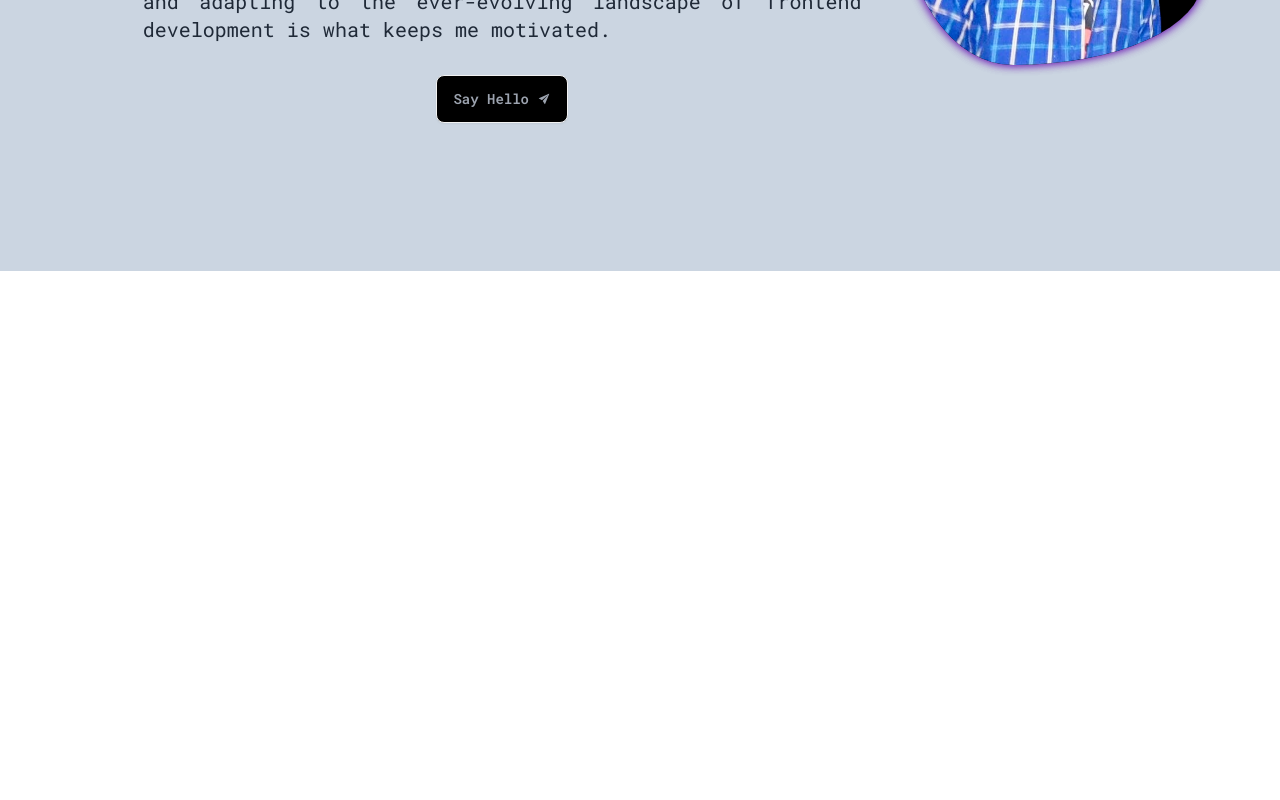
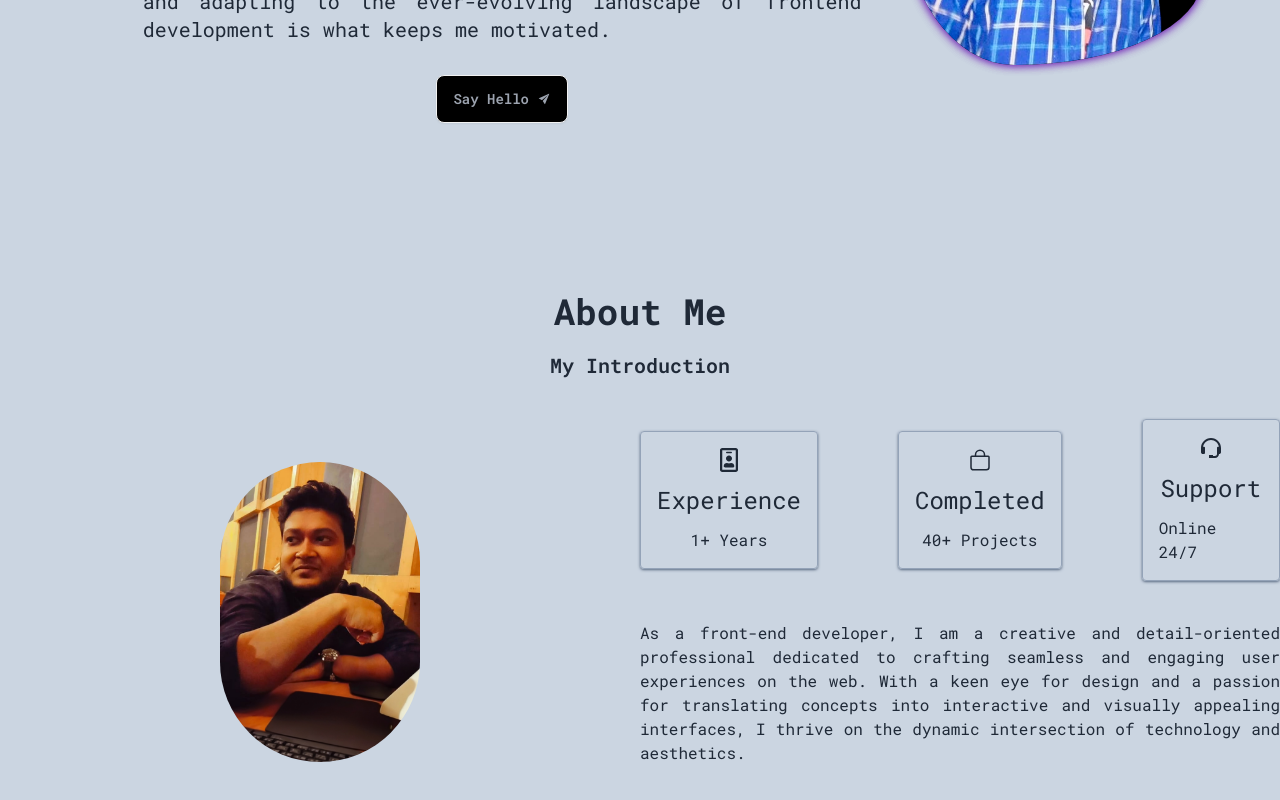
Before and after one commit to AshikurZaman01/portfolio-app, a React (Vite) app: page / in a window 1280 px wide. Shown: the part 530-1330 px from the top of the page. Before the commit the page ends 801 px from the top, so only its background shows below. Built offline with nearby package versions, Linux system fonts and the light colour scheme.

Commit message:
add about section

```diff
--- /dev/null
+++ b/src/Components/About/About.jsx
@@ -0,0 +1,57 @@
+import imgg from "../../assets/images/Firefly 20231211224753.png";
+import { FaRegIdBadge } from "react-icons/fa";
+import { IoBagOutline } from "react-icons/io5";
+import { BiSupport } from "react-icons/bi";
+
+const About = () => {
+    return (
+        <div>
+            <div className="text-center mb-10">
+                <h1 className="text-3xl md:text-4xl font-bold my-5">About Me</h1>
+                <h4 className="text-sm md:text-xl font-semibold">My Introduction</h4>
+            </div>
+
+            <div>
+                <div className="flex md:flex-row flex-col justify-between items-center">
+
+                    <div className="flex-1 md:order-1 order-1 md:my-0 mb-10">
+                        <div className="flex justify-center">
+                            <img className="md:w-[200px] w-[200px] h-[200px] md:h-[300px] object-cover md:rounded-full rounded-md" src={imgg} alt="" />
+                        </div>
+                    </div>
+
+                    <div className="flex-1 order-2 md:order-2 ">
+                        <div className="flex items-center justify-center md:justify-start gap-5 md:gap-20 text-2xl ">
+                            <div className="flex flex-col justify-center items-center p-4 rounded space-y-3 border border-slate-400 shadow shadow-slate-500">
+                                <span className=""><FaRegIdBadge /></span>
+                                <h2>Experience</h2>
+                                <p className="text-base">1+ Years</p>
+                            </div>
+                            <div className="flex flex-col justify-center items-center space-y-3 p-4 rounded  border border-slate-400 shadow shadow-slate-500">
+                                <span><IoBagOutline /></span>
+                                <h2>Completed</h2>
+                                <p className="text-base">40+ Projects</p>
+                            </div>
+                            <div className="flex flex-col justify-center items-center space-y-3 p-4 rounded  border border-slate-400 shadow shadow-slate-500">
+                                <span><BiSupport /></span>
+                                <h2>Support</h2>
+                                <p className="text-base">Online 24/7</p>
+                            </div>
+                        </div>
+
+                        <div className="my-10">
+                            <p className="text-justify p-6 md:p-0">As a front-end developer, I am a creative and detail-oriented professional dedicated to crafting seamless and engaging user experiences on the web. With a keen eye for design and a passion for translating concepts into interactive and visually appealing interfaces, I thrive on the dynamic intersection of technology and aesthetics.</p>
+                        </div>
+                    </div>
+
+
+                </div>
+
+
+            </div>
+
+        </div>
+    );
+};
+
+export default About;
--- a/src/Components/HomeComponets/Hero/Hero.jsx
+++ b/src/Components/HomeComponets/Hero/Hero.jsx
@@ -32,7 +32,7 @@ const Hero = () => {
                 </div>
 
                 <div className="w-[30%] order-1 md:order-2">
-                    <img className="w-[150px] h-[150px] rounded-full mt-2 md:w-[300px] md:h-[300px]" src={img} alt="" />
+                    <img className="person w-[150px] h-[150px] rounded-full mt-2 md:w-[300px] md:h-[300px]" src={img} alt="" />
                 </div>
             </div>
         </div>
--- a/src/Components/HomeComponets/Hero/hero.css
+++ b/src/Components/HomeComponets/Hero/hero.css
@@ -1,4 +1,4 @@
-img {
+.person {
     background-size: cover;
     background-color: black;
     box-shadow: 0 0 10px rgba(128, 0, 128, 0.7), 0 0 10px rgba(0, 0, 255, 0.7), 0 0 10px rgba(255, 182, 193, 0.7);
--- a/src/Components/HomeComponets/Home.jsx
+++ b/src/Components/HomeComponets/Home.jsx
@@ -1,9 +1,11 @@
+import About from "../About/About";
 import Hero from "./Hero/Hero";
 
 const Home = () => {
     return (
         <div>
             <Hero></Hero>
+            <About></About>
         </div>
     );
 };
```
